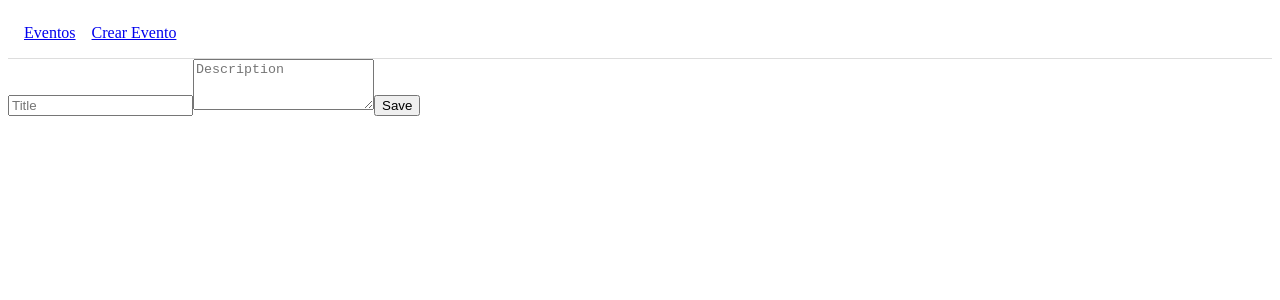
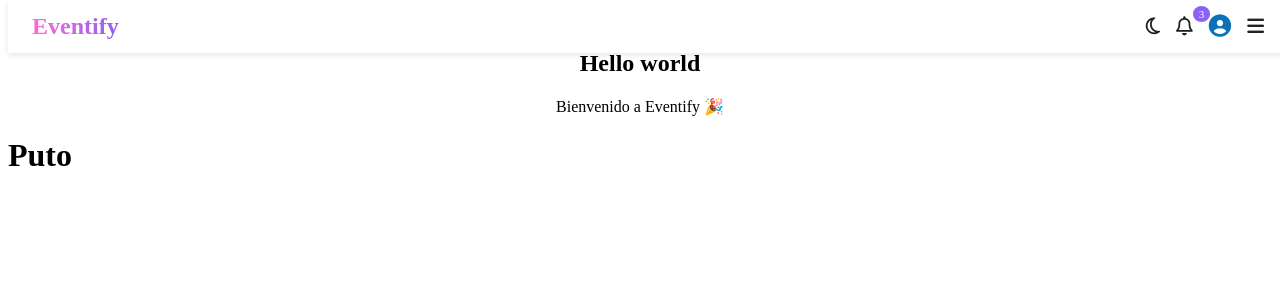
Before and after one commit to samuelArenas2005/Eventify-Project, a React (Vite) app in the folder frontend/: page /create in a window 1280 px wide. Shown: the top 300 px of the page. Built offline with nearby package versions, Linux system fonts and the light colour scheme.

Commit message:
Navigation bar

```diff
--- a/frontend/index.html
+++ b/frontend/index.html
@@ -2,6 +2,11 @@
 <html lang="en">
   <head>
     <meta charset="UTF-8" />
+    <link
+  rel="stylesheet"
+  href="https://cdnjs.cloudflare.com/ajax/libs/font-awesome/6.4.0/css/all.min.css"
+/>
+
     <link rel="icon" type="image/svg+xml" href="/vite.svg" />
     <meta name="viewport" content="width=device-width, initial-scale=1.0" />
     <title>client</title>
--- a/frontend/src/App.jsx
+++ b/frontend/src/App.jsx
@@ -25,17 +25,15 @@ import { BrowserRouter, Routes, Route } from 'react-router-dom';
 import Events from './pages/Events';
 import Navigation from './components/layout/Navigation';
 import CreateEvent from './pages/CreateEvents';
-
+import Landing from '../src/pages/Landing.jsx';
 
 function App() {
   return (
-    <BrowserRouter>
-       <Navigation />
-        <Routes>
-          <Route path="/" element={<Events />} />
-          <Route path="/create" element={<CreateEvent />} />
-        </Routes>
-    </BrowserRouter>
+    <div>
+    <Navigation />
+    <Landing/>
+    <h1>Puto</h1>
+    </div>
   );
 }
 
--- /dev/null
+++ b/frontend/src/components/layout/Navigation.css
@@ -0,0 +1,142 @@
+/* 🎨 Variables globales */
+:root {
+    --fondo-nav: #ffffff;
+    --icon-color: #222;
+    --fondo-menu: #ffffff;
+    --texto-menu: #333;
+    --hover-menu: #f0f0f0;
+  }
+
+  /* 🌙 Modo oscuro */
+  body.modo-oscuro {
+    --fondo-nav: #0f172a;
+    --icon-color: #e2e8f0;
+    --fondo-menu: #1e293b;
+    --texto-menu: #e2e8f0;
+    --hover-menu: #334155;
+    background-color: #0f172a;
+    color: #f8fafc;
+  }
+
+  /* 🧭 Barra de navegación principal */
+  .NavBar {
+    width: 100%;
+    padding: 0.8rem 1.5rem;
+    display: flex;
+    align-items: center;
+    justify-content: space-between;
+    position: fixed;
+    top: 0;
+    background-color: var(--fondo-nav, #ffffff);
+    box-shadow: 0 2px 6px rgba(0, 0, 0, 0.1);
+    z-index: 100;
+  }
+
+  /* Logo con degradado */
+  .NavBarLogo {
+    font-size: 1.5rem;
+    font-weight: bold;
+    background: linear-gradient(90deg, #ff6ad5, #8a63f4);
+    -webkit-background-clip: text;
+    -webkit-text-fill-color: transparent;
+  }
+
+  /* Sección derecha */
+  .NavIcons {
+    display: flex;
+    align-items: center;
+    gap: 1rem;
+  }
+
+  /* Íconos generales */
+  .NavIcons i {
+    font-size: 1.2rem;
+    cursor: pointer;
+    color: var(--icon-color, #222);
+    transition: transform 0.2s, color 0.3s;
+  }
+
+  .NavIcons i:hover {
+    transform: scale(1.1);
+    color: #8a63f4;
+  }
+
+  /* Badge notificaciones */
+  .badge {
+    background: #8a63f4;
+    color: white;
+    font-size: 0.7rem;
+    border-radius: 50%;
+    padding: 2px 6px;
+    position: absolute;
+    margin-left: 0;
+    margin-top: -10px;
+  }
+
+  /* Perfil */
+  .perfil i {
+    color: #0b72b9;
+    font-size: 1.4rem;
+  }
+
+  /* Menú hamburguesa: visible SIEMPRE */
+  .menuHamburguesa {
+    display: flex;
+    align-items: center;
+    justify-content: center;
+    cursor: pointer;
+    font-size: 1.4rem;
+    color: var(--icon-color, #222);
+    transition: transform 0.2s, color 0.3s;
+    z-index: 200;
+    margin-right: 3rem;
+  }
+
+  .menuHamburguesa:hover {
+    transform: scale(1.1);
+    color: #8a63f4;
+  }
+
+  /* Menú desplegable */
+  .menuLinks {
+    position: absolute;
+    top: 60px;
+    right: 15px;
+    background: var(--fondo-menu);
+    border-radius: 10px;
+    box-shadow: 0 5px 20px rgba(0, 0, 0, 0.1);
+    list-style: none;
+    padding: 0.5rem 0;
+    width: 180px;
+    animation: slideDown 0.3s ease forwards;
+    z-index: 999; /* que esté encima */
+  }
+
+  /* Items del menú */
+  .menuLinks li {
+    padding: 0.7rem 1rem;
+  }
+
+  .menuLinks li a {
+    text-decoration: none;
+    color: var(--texto-menu);
+    display: flex;
+    align-items: center;
+    gap: 10px;
+  }
+
+  .menuLinks li:hover {
+    background-color: var(--hover-menu);
+  }
+
+  /* Animación de entrada */
+  @keyframes slideDown {
+    from { opacity: 0; transform: translateY(-10px); }
+    to { opacity: 1; transform: translateY(0); }
+  }
+
+  /* Mostrar siempre el perfil */
+  .perfil {
+    display: flex;
+    align-items: center;
+  }
--- a/frontend/src/components/layout/Navigation.jsx
+++ b/frontend/src/components/layout/Navigation.jsx
@@ -1,13 +1,78 @@
-import React from 'react';
-import { Link } from 'react-router-dom';
+import React, { useState, useEffect } from "react";
+import "./Navigation.css";
+import { Link } from "react-router-dom";
 
 export default function Navigation() {
+  const [temaOscuro, setTemaOscuro] = useState(false);
+  const [menuOpen, setMenuOpen] = useState(false);
+
+  // Cambiar tema claro/oscuro
+  const toggleTema = () => {
+    setTemaOscuro(!temaOscuro);
+  };
+
+  useEffect(() => {
+    if (temaOscuro) {
+      document.body.classList.add("modo-oscuro");
+    } else {
+      document.body.classList.remove("modo-oscuro");
+    }
+  }, [temaOscuro]);
+
+  // Abrir/cerrar menú hamburguesa
+  const toggleMenuHamburguesa = () => {
+    setMenuOpen(!menuOpen);
+  };
+
   return (
-    <nav style={{
-      display: 'flex', gap: '1rem', padding: '1rem', borderBottom: '1px solid #ddd'
-    }}>
-      <Link to="/">Eventos</Link>
-      <Link to="/create">Crear Evento</Link>
+    <nav className="NavBar">
+      {/* Logo */}
+      <div className="NavBarLogo">Eventify</div>
+
+      {/* Sección de íconos */}
+      <div className="NavIcons">
+        {/* Modo claro/oscuro */}
+        <div className="IconoTema" onClick={toggleTema}>
+          {temaOscuro ? (
+            <i className="fa-regular fa-sun"></i>
+          ) : (
+            <i className="fa-regular fa-moon"></i>
+          )}
+        </div>
+
+        {/* Notificaciones */}
+        <div className="notificaciones">
+          <i className="fa-regular fa-bell"></i>
+          <span className="badge">3</span>
+        </div>
+
+        {/* Perfil */}
+        <div className="perfil">
+          <i className="fa-solid fa-circle-user"></i>
+        </div>
+
+        {/* Menú hamburguesa */}
+        <div className="menuHamburguesa" onClick={toggleMenuHamburguesa}>
+          {!menuOpen ? (
+            <div>
+            <i className="fa-solid fa-bars"></i>
+
+            </div>
+          ) : (
+            <i className="fa-solid fa-square-xmark fa-spin"></i>
+          )}
+        </div>
+      </div>
+
+      {/* Menú desplegable */}
+      {menuOpen && (
+        <ul className="menuLinks">
+          <li>Inicio</li>
+          <li>Eventos</li>
+          <li>Calendario</li>
+          <li>Crear Evento</li>
+        </ul>
+      )}
     </nav>
   );
 }
--- /dev/null
+++ b/frontend/src/pages/Landing.jsx
@@ -0,0 +1,15 @@
+// src/pages/Landing.jsx
+import React from 'react';
+
+
+function Landing() {
+  return (
+    <section style={{ textAlign: 'center', marginTop: '50px' }}>
+
+      <h1>Hello world</h1>
+      <p>Bienvenido a Eventify 🎉</p>
+    </section>
+  );
+}
+
+export default Landing;
```
